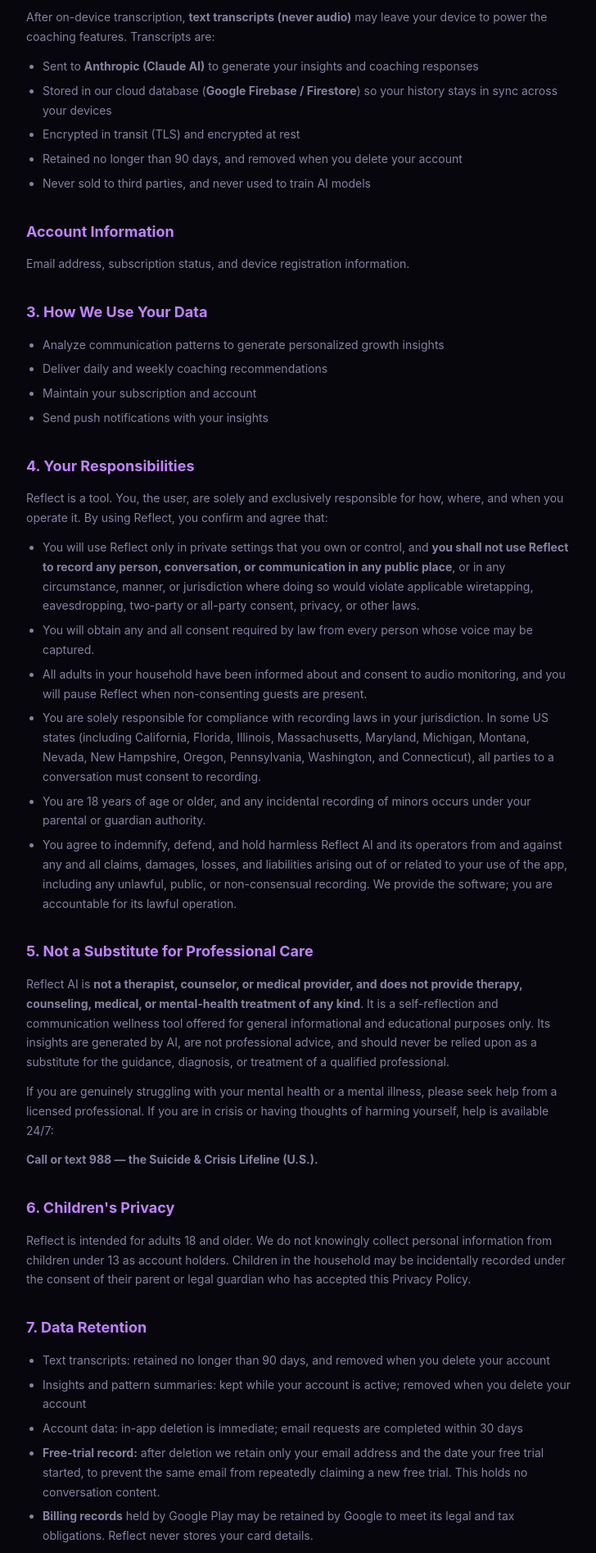
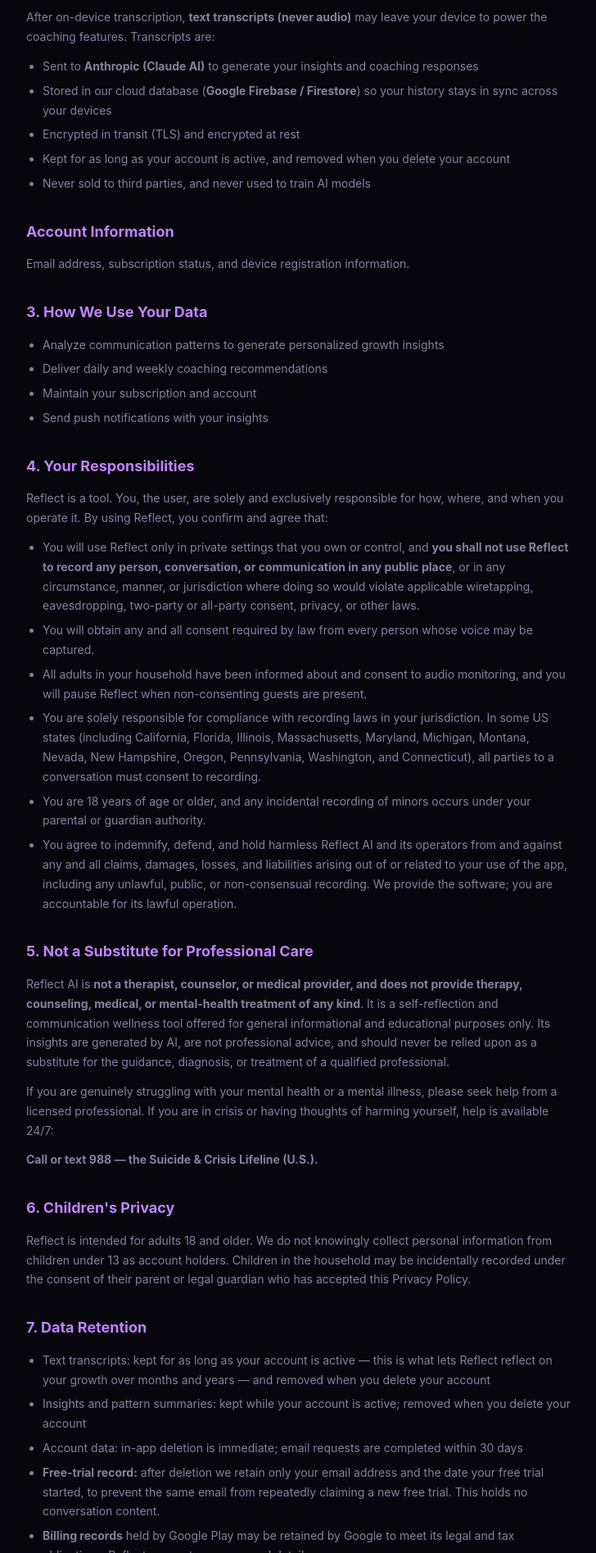
Before and after one commit to istockvr-code/Reflect-AI, a plain HTML site: page index.html in a window 1280 px wide. Shown: the part 705-2600 px from the top of the page at 82% size, without its empty margins (272-1000 px from the left). Drawn offline with Linux system fonts and the light colour scheme.

Commit message:
Add files via upload

```diff
--- a/index.html
+++ b/index.html
@@ -40,7 +40,7 @@
   <li>Sent to <strong>Anthropic (Claude AI)</strong> to generate your insights and coaching responses</li>
   <li>Stored in our cloud database (<strong>Google Firebase / Firestore</strong>) so your history stays in sync across your devices</li>
   <li>Encrypted in transit (TLS) and encrypted at rest</li>
-  <li>Retained no longer than 90 days, and removed when you delete your account</li>
+  <li>Kept for as long as your account is active, and removed when you delete your account</li>
   <li>Never sold to third parties, and never used to train AI models</li>
 </ul>
 
@@ -76,7 +76,7 @@
 
 <h2>7. Data Retention</h2>
 <ul>
-  <li>Text transcripts: retained no longer than 90 days, and removed when you delete your account</li>
+  <li>Text transcripts: kept for as long as your account is active — this is what lets Reflect reflect on your growth over months and years — and removed when you delete your account</li>
   <li>Insights and pattern summaries: kept while your account is active; removed when you delete your account</li>
   <li>Account data: in-app deletion is immediate; email requests are completed within 30 days</li>
   <li><strong>Free-trial record:</strong> after deletion we retain only your email address and the date your free trial started, to prevent the same email from repeatedly claiming a new free trial. This holds no conversation content.</li>
```
